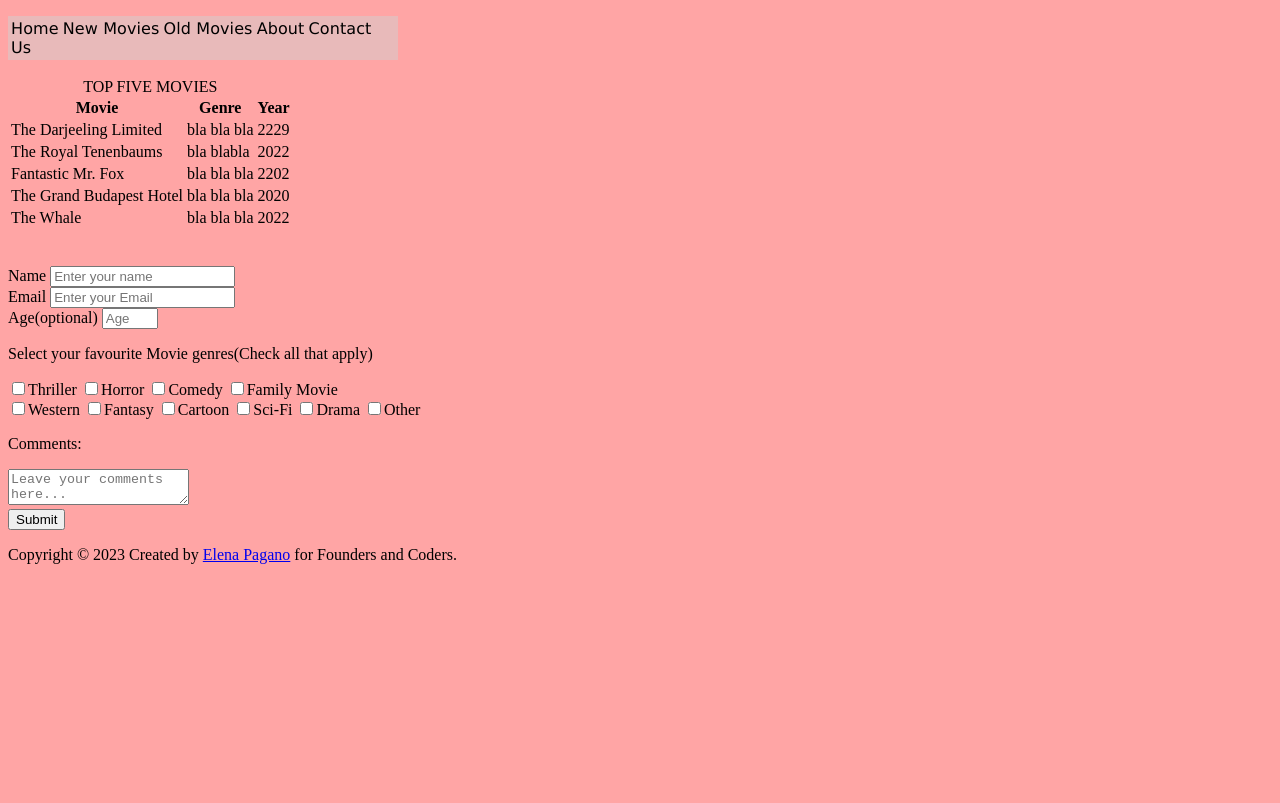
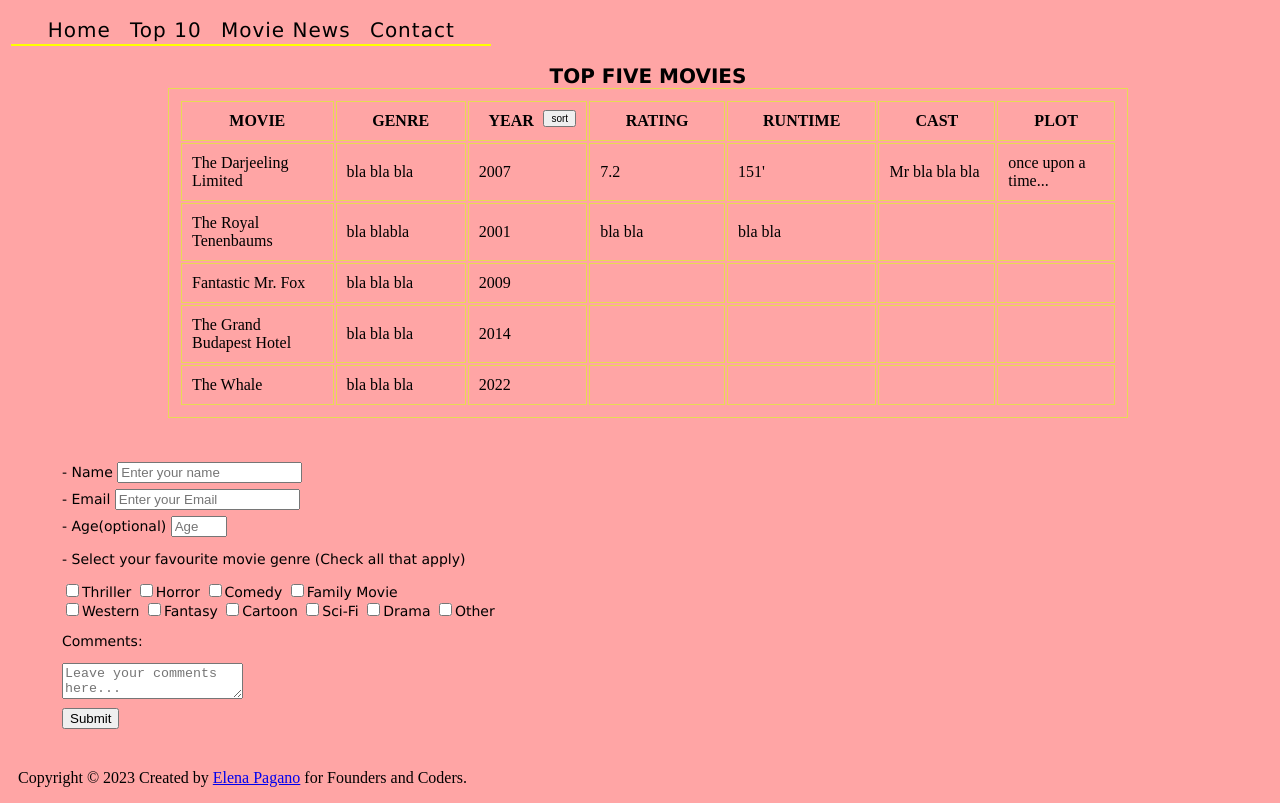
Before and after one commit to 3le81/foundersandcoders-movie_data, a plain HTML site: page index.html in a window 1280 px wide. Shown: the part 86-889 px from the top of the page. Before the commit the page ends 800 px from the top, so only its background shows below. Drawn offline with Linux system fonts and the light colour scheme.

Commit message:
sample of table created for the movie database, but still at the beginning, with js used only for testing

```diff
--- a/index.html
+++ b/index.html
@@ -12,56 +12,80 @@
 
 <body>
     <header>
-        <div>
+        <div class="title">
             <h1>movie data collection</h1>
             <h3>- helpful guide for movie lovers! -</h3>
         </div>
         <div class="navbar">
             <div class="nav">
                 <a href="./index.html">home</a>
-                <a href="#new_movies" target="_blank">new movies</a>
-                <a href="#old_movies" target="_blank">old movies</a>
-                <a href="#about" target="_blank">about</a>
-                <a href="#contact_us" target="_blank">contact us</a>
+                <a href="#top_movies" target="_blank">top 10</a>
+                <!-- <a href="#popular" target="_blank">most popular</a> -->
+                <a href="#news" target="_blank">movie news</a>
+                <a href="#contact_us" target="_blank">contact</a>
             </div>
         </div>
     </header>
 
     <main>
         <br>
-        <table>
+        <table id="myTable">
             <caption>TOP FIVE MOVIES</caption>
 
             <tr>
-                <th>Movie</th>
-                <th>Genre</th>
-                <th>Year</th>
+                <th>movie</th>
+                <th>genre</th>
+                <th>year<button id="year_btn" onclick="sortTable()">sort</button></th>
+                <th>rating</th>
+                <th>runtime</th>
+                <th>cast</th>
+                <th>plot</th>
             </tr>
             <tr>
                 <td>The Darjeeling Limited</td>
                 <td>bla bla bla</td>
-                <td>2229</td>
+                <td>2007</td>
+                <td>7.2</td>
+                <td>151'</td>
+                <td>Mr bla bla bla</td>
+                <td>once upon a time...</td>
 
             </tr>
             <tr>
                 <td>The Royal Tenenbaums</td>
                 <td>bla blabla </td>
-                <td>2022</td>
+                <td>2001</td>
+                <td>bla bla</td>
+                <td>bla bla</td>
+                <td></td>
+                <td></td>
             </tr>
             <tr>
                 <td>Fantastic Mr. Fox</td>
                 <td>bla bla bla</td>
-                <td>2202</td>
+                <td>2009</td>
+                <td></td>
+                <td></td>
+                <td></td>
+                <td></td>
             </tr>
             <tr>
                 <td>The Grand Budapest Hotel</td>
                 <td>bla bla bla</td>
-                <td>2020</td>
+                <td>2014</td>
+                <td></td>
+                <td></td>
+                <td></td>
+                <td></td>
             </tr>
             <tr>
                 <td>The Whale</td>
                 <td>bla bla bla</td>
                 <td>2022</td>
+                <td></td>
+                <td></td>
+                <td></td>
+                <td></td>
             </tr>
         </table>
         <br>
@@ -70,19 +94,19 @@
     <br>
     <form id="survey-form">
         <div class="form-group">
-            <label id="name-label" for="name">Name</label>
+            <label id="name-label" for="name">- Name</label>
             <input type="text" name="name" id="name" class="form-control" placeholder="Enter your name" required="">
         </div>
         <div class="form-group">
-            <label id="email-label" for="email">Email</label>
+            <label id="email-label" for="email">- Email</label>
             <input type="email" name="email" id="email" class="form-control" placeholder="Enter your Email" required="">
         </div>
         <div class="form-group">
-            <label id="number-label" for="number">Age<span class="clue">(optional)</span></label>
+            <label id="number-label" for="number">- Age<span class="clue">(optional)</span></label>
             <input type="number" name="age" id="number" min="10" max="99" class="form-control" placeholder="Age">
         </div>
         <div class="form-group">
-            <p>Select your favourite Movie genres<span class="clue">(Check all that apply)</span></p>
+            <p>- Select your favourite movie genre<span class="clue"> (Check all that apply)</span></p>
             <label><input name="prefer" value="thriller" type="checkbox" class="input-checkbox">Thriller</label>
             <label><input name="prefer" value="horror" type="checkbox" class="input-checkbox">Horror</label>
             <label><input name="prefer" value="comedy" type="checkbox" class="input-checkbox">Comedy</label>
@@ -94,7 +118,7 @@
             <label><input name="prefer" value="sci-fi" type="checkbox" class="input-checkbox">Sci-Fi</label>
             <label><input name="prefer" value="drama" type="checkbox" class="input-checkbox">Drama</label>
             <label><input name="prefer" value="other" type="checkbox" class="input-checkbox">Other</label>
-            <p>Comments:</p>
+            <p> Comments:</p>
             <textarea id="comments" class="input-textarea" name="comment"
                 placeholder="Leave your comments here..."></textarea>
         </div>
--- a/jscript.js
+++ b/jscript.js
@@ -1,3 +1,8 @@
+function sortTable() {
+    alert("Still working on sorting the years!");
+}
+
+
 // let movieData = {
 //     "The Darjeeling Limited": {
 //         plot: "A year after their father's funeral, three brothers travel across India by train in an attempt to bond with each other.",
@@ -33,7 +38,3 @@
 //         cast: ["Ralph Fiennes", "F. Murray Abraham", "Mathieu Amalric"],
 //     },
 // };
-
-function submit() {
-    alert("Thanks for submitting!");
-}
--- a/styles.css
+++ b/styles.css
@@ -1,6 +1,17 @@
+* {
+    box-sizing: border-box;
+}
+
 body {
+    /* display: flexbox; */
     background-color: rgb(255, 165, 165);
+
 }
+
+.title {
+    text-align: center;
+}
+
 
 h1 {
     font-family: 'Lucida Sans', 'Lucida Sans Regular', 'Lucida Grande', 'Lucida Sans Unicode', Geneva, Verdana, sans-serif;
@@ -17,10 +28,17 @@ h3 {
 }
 
 .navbar {
-    background-color: rgb(232, 186, 186);
-    width: 24rem;
-    padding: 3px;
-    letter-spacing: 0.1px;
+    align-items: center;
+    align-content: center;
+    text-align: center;
+    font-family: 'Lucida Sans', 'Lucida Sans Regular', 'Lucida Grande', 'Lucida Sans Unicode', Geneva, Verdana, sans-serif;
+    margin-left: 0.2rem;
+    /* background-color: rgb(232, 186, 186); */
+    font-size: 20px;
+    width: 30rem;
+    padding: 2px;
+    letter-spacing: 1px;
+    border-bottom: 2px solid yellow;
 }
 
 .nav a {
@@ -28,8 +46,9 @@ h3 {
     color: black;
     text-transform: capitalize;
     display: inline;
-    justify-content: left;
+    justify-content: center;
     text-decoration: none;
+    padding: 6px;
 }
 
 .nav a:hover {
@@ -38,9 +57,62 @@ h3 {
 }
 
 
+/* main {
+    display: flexbox;
+    justify-content: center;
+    margin-left: 3rem;
+} */
+
+table {
+    margin-left: 10rem;
+}
+
+table,
+th,
+td {
+    border: 1px solid #e7da54;
+    padding: 10px;
+    width: 60rem;
+}
+
+th {
+    text-transform: uppercase;
+}
+
+#year_btn {
+    /* font-family: 'Lucida Sans', 'Lucida Sans Regular', 'Lucida Grande', 'Lucida Sans Unicode', Geneva, Verdana, sans-serif; */
+    font-size: 10px;
+    float: right;
+    margin-top: -2px;
+}
+
+
+table caption {
+    font-weight: bold;
+    font-size: 20px;
+    font-family: 'Lucida Sans', 'Lucida Sans Regular', 'Lucida Grande', 'Lucida Sans Unicode', Geneva, Verdana, sans-serif;
+
+}
+
+form {
+    margin-left: 3rem;
+    margin-top: 0.5rem;
+}
+
+.form-group {
+    font-family: 'Lucida Sans', 'Lucida Sans Regular', 'Lucida Grande', 'Lucida Sans Unicode', Geneva, Verdana, sans-serif;
+    margin: 6px;
+    font-size: 14px;
+}
+
+.submit-button {
+    cursor: pointer;
+}
 
 
 .footer {
-    margin-bottom: 10px;
+    /* margin-bottom: 10px;
+    margin-left: 10px; */
+    margin: 40px auto 10px 10px;
 
 }
```
